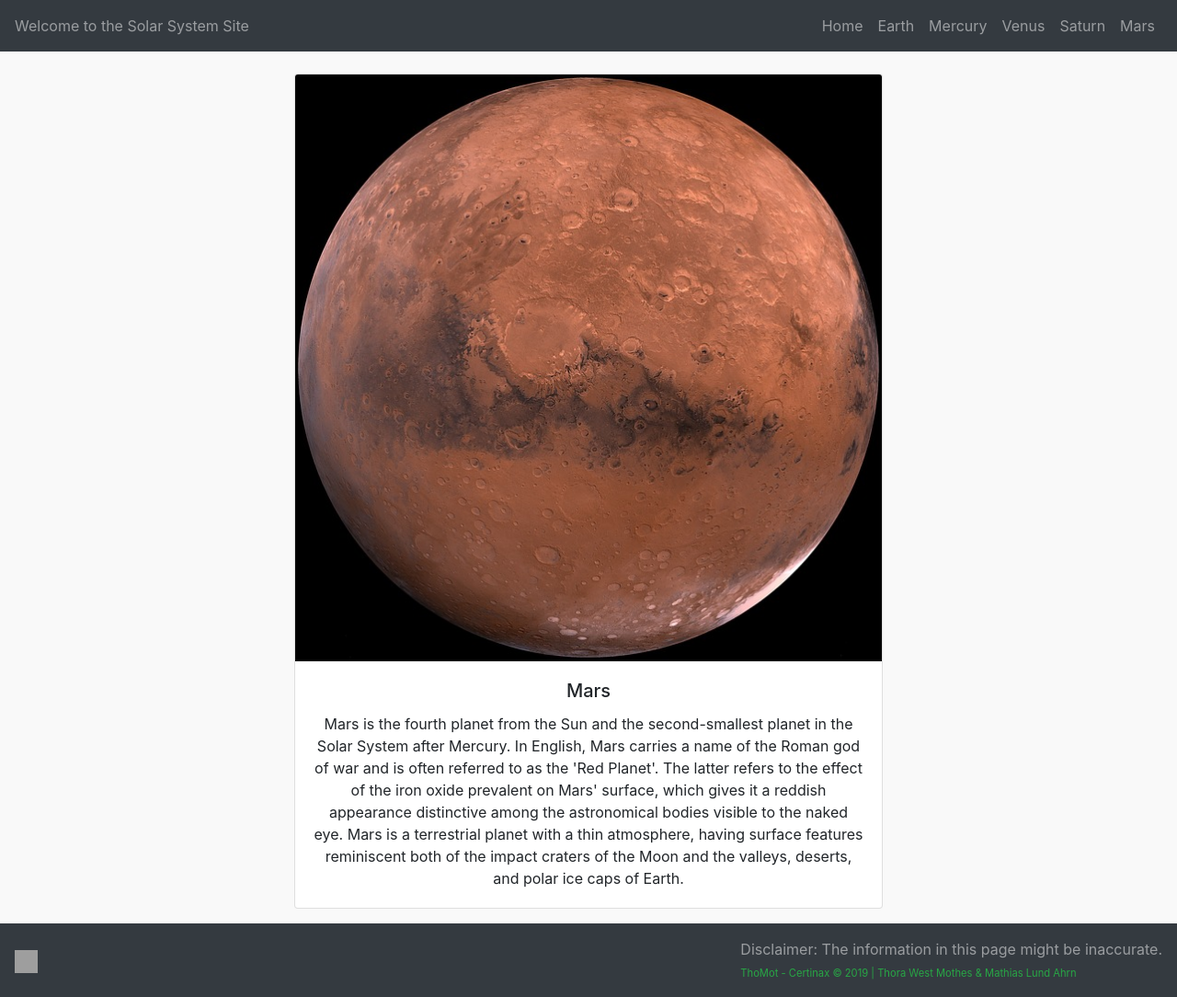
After one commit to Certinax/cst336lab6, a Node server app: page /mars in a window 1280 px wide. The commit adds this page. Shown: the whole page at 92% size. Run offline with Node 20, Linux system fonts and the light colour scheme; grey boxes are pictures that could not be loaded.

Commit message:
Lab6 completed

```diff
--- a/app.js
+++ b/app.js
@@ -10,13 +10,26 @@ app.get("/", function(req, res) {
 });
 
 app.get("/mercury", function(req, res) {
-  res.send("This will be mercury webp!");
+  res.render("mercury.html");
 });
 app.get("/venus", function(req, res) {
-  res.send("This will be Venus webp");
+  res.render("venus.html");
+});
+app.get("/earth", function(req, res) {
+  res.render("earth.html");
+});
+app.get("/saturn", function(req, res) {
+  res.render("saturn.html");
+});
+app.get("/mars", function(req, res) {
+  res.render("mars.html");
 });
 
+
 // server listener
-app.listen(process.env.PORT, process.env.IP, function() {
-  console.log("Express server is Running...");
+var port = (process.env.PORT || "3000");
+var ip = (process.env.IP || "localhost");
+
+app.listen(port, ip, function() {
+  console.log("Express server is Running on port: ", port);
 });
--- a/public/css/styles.css
+++ b/public/css/styles.css
@@ -1,4 +1,21 @@
+html,
+body {
+  height: 100%;
+}
+
 body {
   background-color: #f9f9f9;
+  display: flex;
+  flex-direction: column;
+}
+
+.content {
+  flex-grow: 1;
   text-align: center;
 }
+
+@media(min-width: 728px) {
+  .card {
+    width: 40rem !important;
+  }
+}
--- /dev/null
+++ b/views/mars.html
@@ -0,0 +1,15 @@
+<% include partials/header.ejs %>
+<div class="content mt-4">
+<div class="row">
+  <div class="col-lg-12">
+      <div class="card mx-auto" style="width: 18rem;">
+          <img src="/img/mars.jpg" class="card-img-top" alt="Mars">
+          <div class="card-body">
+            <h5 class="card-title">Mars</h5>
+            <p class="card-text">Mars is the fourth planet from the Sun and the second-smallest planet in the Solar System after Mercury. In English, Mars carries a name of the Roman god of war and is often referred to as the 'Red Planet'. The latter refers to the effect of the iron oxide prevalent on Mars' surface, which gives it a reddish appearance distinctive among the astronomical bodies visible to the naked eye. Mars is a terrestrial planet with a thin atmosphere, having surface features reminiscent both of the impact craters of the Moon and the valleys, deserts, and polar ice caps of Earth.</p>
+          </div>
+        </div>
+  </div>
+</div>
+</div>
+  <% include partials/footer.ejs %>
--- a/views/partials/footer.ejs
+++ b/views/partials/footer.ejs
@@ -1,5 +1,17 @@
-<hr>
+</div>
+<!-- <hr>
 &copy; 2019. <br>
-Disclaimer: The information in this page might be inaccurate.
+Disclaimer: The information in this page might be inaccurate. -->
+<nav class="navbar footerz navbar-dark bg-dark">
+    <a
+      class="navbar-brand"
+      href="https://github.com/Certinax/f2019cst336/tree/master/public/project3"
+      target="_blank"
+      ><img src="img/github-logo.svg" width="25" height="25" alt=""
+    /></a>
+    <span class="navbar-text"
+      >Disclaimer: The information in this page might be inaccurate. <br><span class="text-success" style="font-size: 0.7rem;">ThoMot - Certinax &copy; 2019 | Thora West Mothes & Mathias Lund Ahrn</span></span
+    >
+  </nav>
 </body>
 </html>
--- a/views/partials/header.ejs
+++ b/views/partials/header.ejs
@@ -4,7 +4,53 @@
     <meta charset="UTF-8" />
     <meta name="viewport" content="width=device-width, initial-scale=1.0" />
     <meta http-equiv="X-UA-Compatible" content="ie=edge" />
+    <link rel="stylesheet" href="https://stackpath.bootstrapcdn.com/bootstrap/4.3.1/css/bootstrap.min.css" integrity="sha384-ggOyR0iXCbMQv3Xipma34MD+dH/1fQ784/j6cY/iJTQUOhcWr7x9JvoRxT2MZw1T" crossorigin="anonymous">
+    <script src="https://code.jquery.com/jquery-3.3.1.slim.min.js" integrity="sha384-q8i/X+965DzO0rT7abK41JStQIAqVgRVzpbzo5smXKp4YfRvH+8abtTE1Pi6jizo" crossorigin="anonymous"></script>
+    <script src="https://cdnjs.cloudflare.com/ajax/libs/popper.js/1.14.7/umd/popper.min.js" integrity="sha384-UO2eT0CpHqdSJQ6hJty5KVphtPhzWj9WO1clHTMGa3JDZwrnQq4sF86dIHNDz0W1" crossorigin="anonymous"></script>
+    <script src="https://stackpath.bootstrapcdn.com/bootstrap/4.3.1/js/bootstrap.min.js" integrity="sha384-JjSmVgyd0p3pXB1rRibZUAYoIIy6OrQ6VrjIEaFf/nJGzIxFDsf4x0xIM+B07jRM" crossorigin="anonymous"></script>
     <link rel="stylesheet" href="/css/styles.css" />
     <title>The solar System</title>
   </head>
   <body>
+      <div class="content pb-3">
+          <nav class="navbar navbar-expand-lg navbar-dark bg-dark static-top">
+            <div class="navbar-text">
+              <span class="title">Welcome to the Solar System Site</span>
+            </div>
+            <button
+              class="navbar-toggler"
+              type="button"
+              data-toggle="collapse"
+              data-target="#navbarResponsive"
+              aria-controls="navbarResponsive"
+              aria-expanded="false"
+              aria-label="Toggle navigation"
+            >
+              <span class="navbar-toggler-icon"></span>
+            </button>
+            <div class="collapse navbar-collapse" id="navbarResponsive">
+              <ul class="navbar-nav ml-auto">
+                <li class="nav-item">
+                  <a class="nav-link" href="/"
+                    >Home
+                    <span class="sr-only">(current)</span>
+                  </a>
+                </li>
+                <li class="nav-item">
+                  <a class="nav-link" href="/earth">Earth</a>
+                </li>
+                <li class="nav-item">
+                  <a class="nav-link" href="/mercury">Mercury</a>
+                </li>
+                <li class="nav-item">
+                  <a class="nav-link" href="/venus">Venus</a>
+                </li>
+                <li class="nav-item">
+                    <a class="nav-link" href="/saturn">Saturn</a>
+                  </li>
+                <li class="nav-item">
+                    <a class="nav-link" href="/mars">Mars</a>
+                </li>
+              </ul>
+            </div>
+          </nav>
```
Also changed, not shown: views/earth.html (added, +15 -0 lines), views/index.html (+17 -13 lines), views/mercury.html (added, +15 -0 lines), views/saturn.html (added, +15 -0 lines), views/venus.html (added, +15 -0 lines), public/img/earth.jpg (added), public/img/mars.jpg (added), public/img/mercury.jpg (added), public/img/saturn.jpg (added), public/img/venus.jpg (added).
